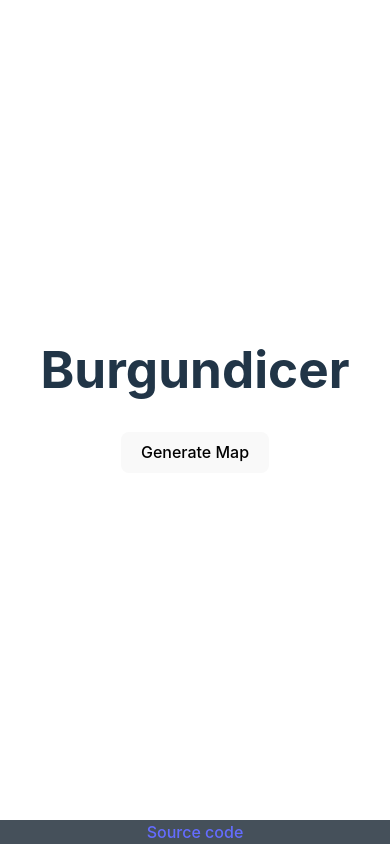
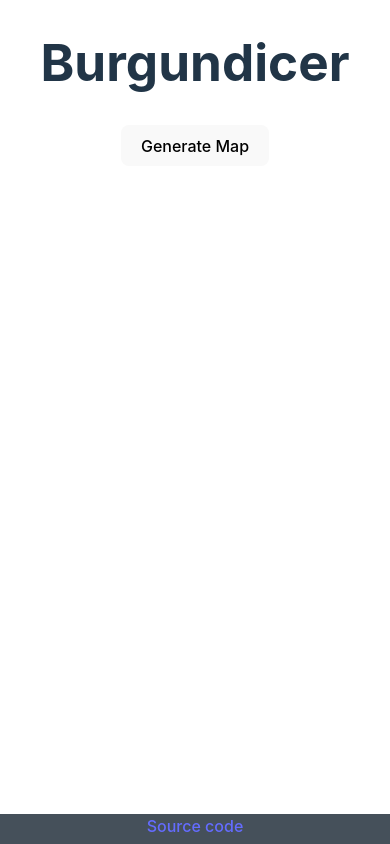
Before and after one commit to emrergin/burgundicer, a React (Vite) app: page / in a window 390 px wide. Built offline with nearby package versions, Linux system fonts and the light colour scheme.

Commit message:
mobile view is added

```diff
--- a/src/App.css
+++ b/src/App.css
@@ -12,6 +12,8 @@
   left: 0px;
   background-color: rgb(69, 80, 90);
   width: 100vw;
+  z-index: 30;
+  height: 30px;
 }
 
 .card {
@@ -40,3 +42,16 @@
     transform: scale(1.184);
   }
 }
+
+@media screen and (max-width: 720px) {
+  #root {
+    max-width: 100vw;
+    padding: 0rem;
+    min-height: 100vh;
+  }
+
+  #section-to-print {
+    zoom: 0.5;
+    z-index: 1;
+  }
+}
--- a/src/helpers.ts
+++ b/src/helpers.ts
@@ -178,7 +178,7 @@ export function generateMap() {
         }
       }
     }
-    if (checkDuchyMap(duchyMap) <= 8 && findVariance(allDices) > 1.4) {
+    if (getLargestGroupSize(duchyMap) <= 8 && findVariance(allDices) > 1.4) {
       break;
     }
   }
@@ -190,7 +190,7 @@ function findVariance(arr: number[]) {
   return arr.reduce((acc, curr) => acc + (curr - mean) ** 2, 0) / arr.length;
 }
 
-function checkDuchyMap(arr: MapCell[]) {
+function getLargestGroupSize(arr: MapCell[]) {
   MapCell.largestSize = 1;
   for (let i = 0; i < arr.length; i++) {
     const currentNode = MapCell.nodeMap.get(
```
